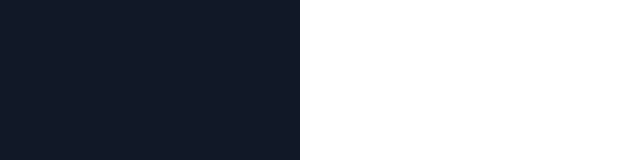
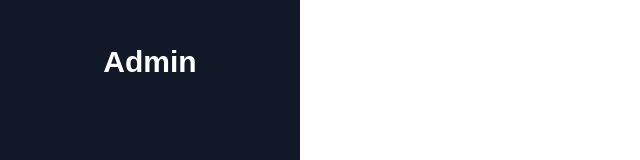
Before and after one commit to jaafarhawli/e_learning-website, a React (Create React App) app in the folder frontend/: page / in a window 1280 px wide. Shown: the top 160 px of the page, without its empty margins (0-640 px from the left). Built offline with nearby package versions, Linux system fonts and the light colour scheme.

Commit message:
frontend: added PanelComponent

```diff
--- a/frontend/package.json
+++ b/frontend/package.json
@@ -3,12 +3,15 @@
   "version": "0.1.0",
   "private": true,
   "dependencies": {
+    "@fortawesome/free-solid-svg-icons": "^6.2.0",
+    "@fortawesome/react-fontawesome": "^0.2.0",
     "@testing-library/jest-dom": "^5.16.5",
     "@testing-library/react": "^13.4.0",
     "@testing-library/user-event": "^13.5.0",
     "react": "^18.2.0",
     "react-dom": "^18.2.0",
-    "react-scripts": "5.0.1",
+    "react-icons": "^4.4.0",
+    "react-scripts": "^2.1.3",
     "web-vitals": "^2.1.4"
   },
   "scripts": {
--- a/frontend/src/components/Panel.js
+++ b/frontend/src/components/Panel.js
@@ -1,6 +1,16 @@
+import React from "react";
+import PanelComponent from "./PanelComponent";
+import {MdAdminPanelSettings} from "react-icons/md";
+import {FaUserTie} from "react-icons/fa";
+import {FaUserGraduate} from "react-icons/fa";
+import {FaBook} from "react-icons/fa";
+import {AiFillSound} from "react-icons/ai";
+import {FiLogOut} from "react-icons/fi";
+
 const Panel = () => {
   return (
-    <div className="admin-panel">
+    <div className="admin-panel flex column pointer">
+        <h1 className="panel-component panel-header">Admin</h1>
     </div>
   );
 }
--- /dev/null
+++ b/frontend/src/components/PanelComponent.js
@@ -0,0 +1,12 @@
+import React from 'react';
+
+const PanelComponent = ({text, icon}) => {
+  return (
+    <div className='panel-component-container flex pointer'>
+      {icon}
+      <p className="panel-admin-name">{text}</p>
+    </div>
+  );
+}
+
+export default PanelComponent;
--- a/frontend/src/index.css
+++ b/frontend/src/index.css
@@ -27,4 +27,36 @@
   width: 300px;
   height: 100vh;
   background-color: rgb(17, 24, 39);
+  padding: 30px 0;
+  align-items: center;
+  color: white;
 }
+
+.panel-header {
+  font-size: 30px;
+  padding: 15px;
+  width: 80%;
+  text-align: center;
+  margin-bottom: 15px;
+}
+
+/* .panel-icon {
+  align-self: center;
+} */
+
+.panel-admin-title {
+  font-size: 17px;
+
+}
+
+.panel-component-container {
+  align-items: center;
+  gap: 10px;
+  width: 100%;
+  padding: 15px 25px;
+  transition: 300ms;
+}
+
+.panel-component-container:hover {
+  background-color: rgb(201, 201, 201, .4);
+}
```
Also changed, not shown: 1 other file (tests, documents, lock files or other folders).
